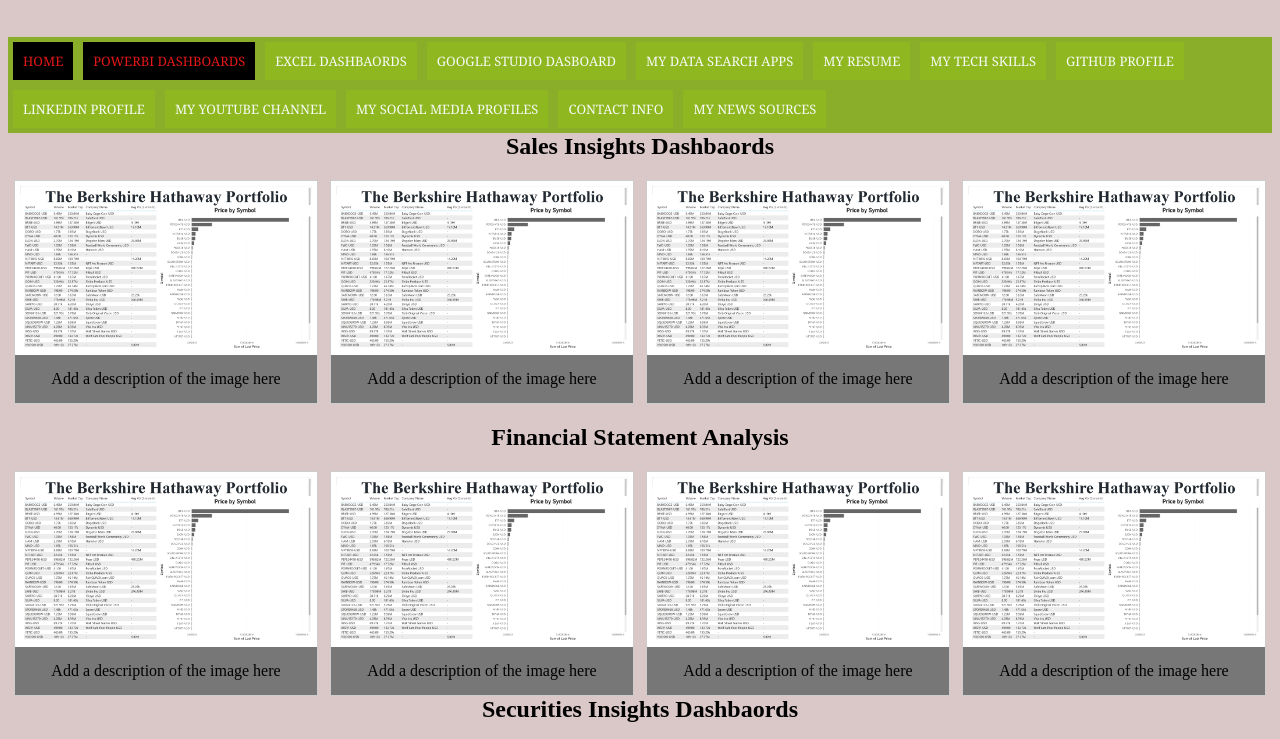
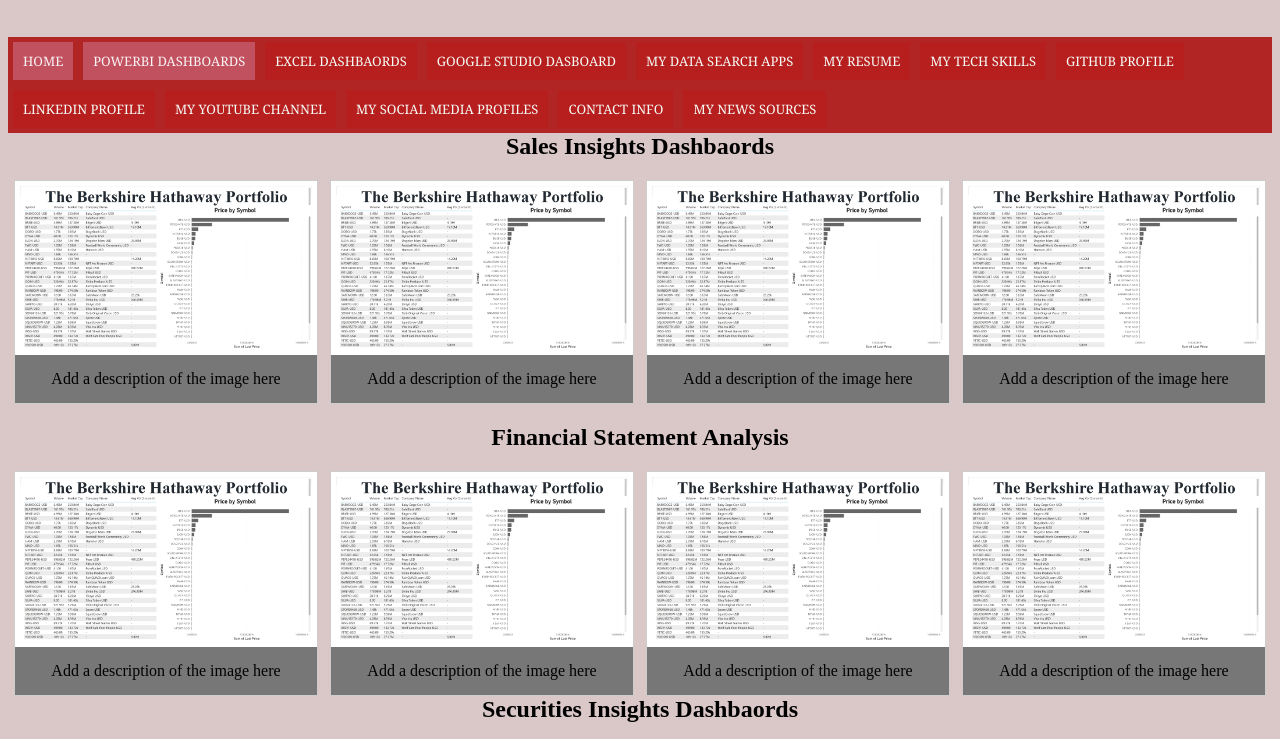
Before and after one commit to JohnKimaiyo/Business-Insights-Power-BI-Portfolio-Website, a website: page index.html in a window 1280 px wide. Shown: the part 61-800 px from the top of the page. Drawn offline with Linux system fonts and the light colour scheme.

Commit message:
final commit

```diff
--- a/layout/styles/navi.css
+++ b/layout/styles/navi.css
@@ -17,7 +17,7 @@
     list-style: none;
     margin: 0;
     padding: 0;
-    background-color: hsl(76, 62%, 42%);
+    background-color: hsl(0, 65%, 42%);
 }
 
 #topnav li a:link,
@@ -27,14 +27,14 @@
     margin: 5px;
     padding: 10px;
     color: #f5faf5;
-    background-color: hsl(76, 71%, 42%);
+    background-color: hsl(0, 71%, 42%);
     text-transform: uppercase;
 }
 
 #topnav li a:hover,
 #topnav ul li.active a {
-    color: #e21717;
-    background-color: #000000;
+    color: #f8f3f3;
+    background-color: #c25160;
 }
 
 #topnav li li a:link,
@@ -46,7 +46,7 @@
     font-size: 15px;
     font-weight: normal;
     color: #141414;
-    background-color: #12b112;
+    background-color: #b6b7be;
     text-transform: none;
 }
 
@@ -67,7 +67,7 @@
 }
 
 #topnav li ul a {
-    width: 30px;
+    width: 10px;
 }
 
 #topnav li ul ul {
```
